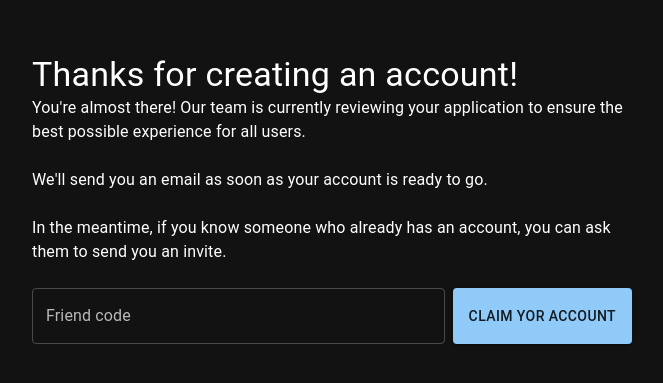
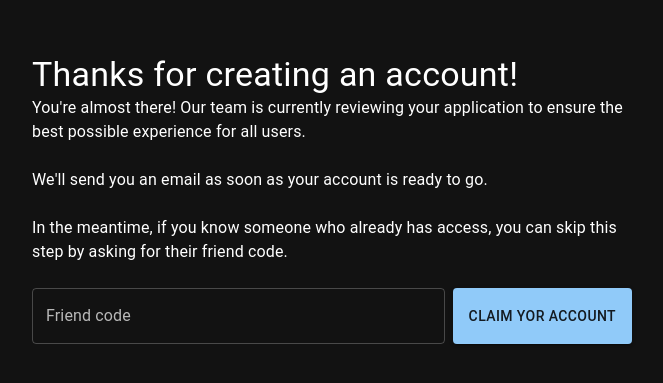
Before and after one commit to VHall1/fs-chat, a React (Vite) app in the folder client/: page /auth/waitlist in a window 1280 px wide. Shown: the part 201-584 px from the top of the page, without its empty margins (308-971 px from the left). Built offline with nearby package versions, Linux system fonts and the light colour scheme; no server answers; what actioncable would draw is missing.

Commit message:
tweak copy

```diff
--- a/client/src/pages/auth/waitlist/index.tsx
+++ b/client/src/pages/auth/waitlist/index.tsx
@@ -16,8 +16,8 @@ export const Waitlist = () => {
           We'll send you an email as soon as your account is ready to go.
           <br />
           <br />
-          In the meantime, if you know someone who already has an account, you
-          can ask them to send you an invite.
+          In the meantime, if you know someone who already has access, you
+          can skip this step by asking for their friend code.
           <br />
           <br />
         </Typography>
```
